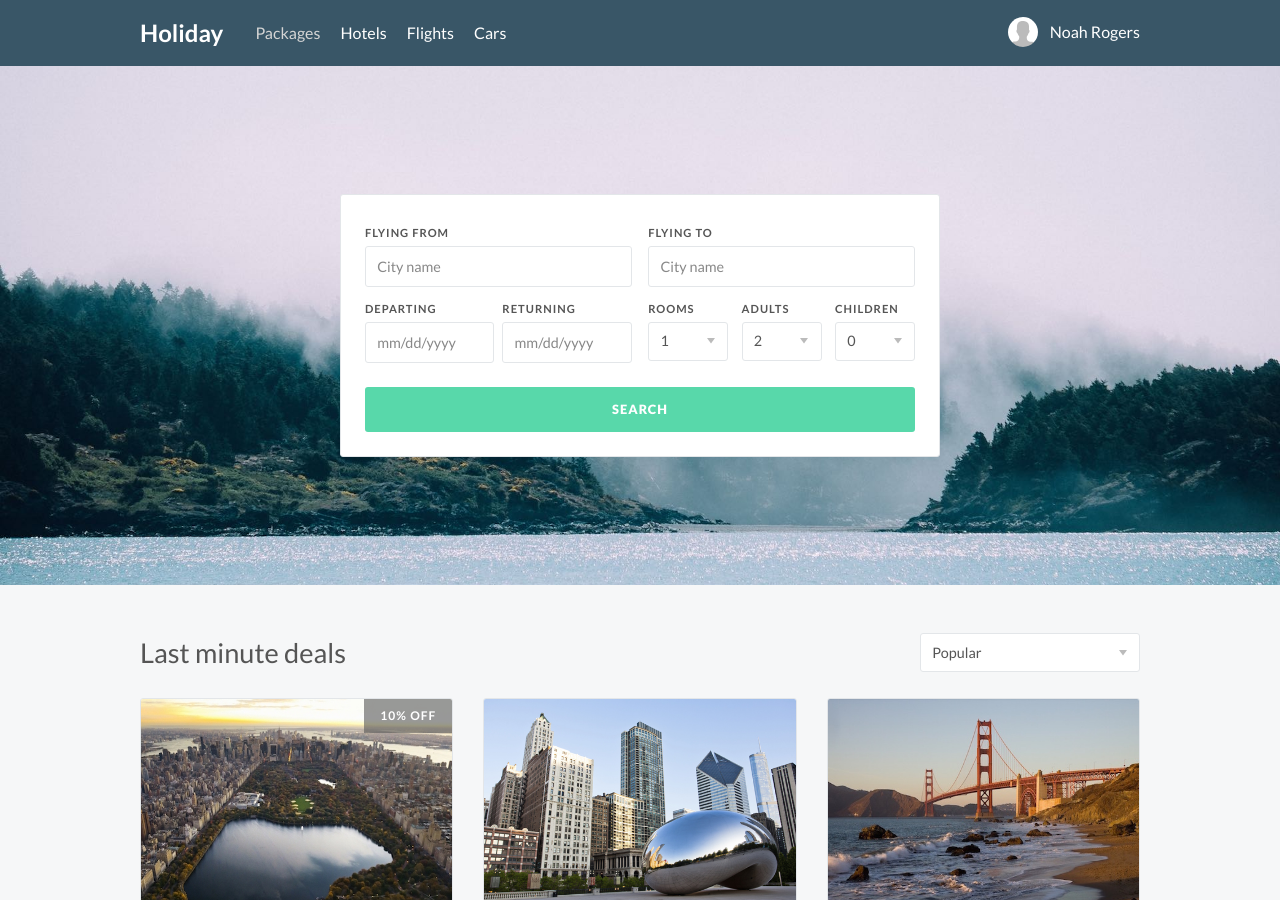
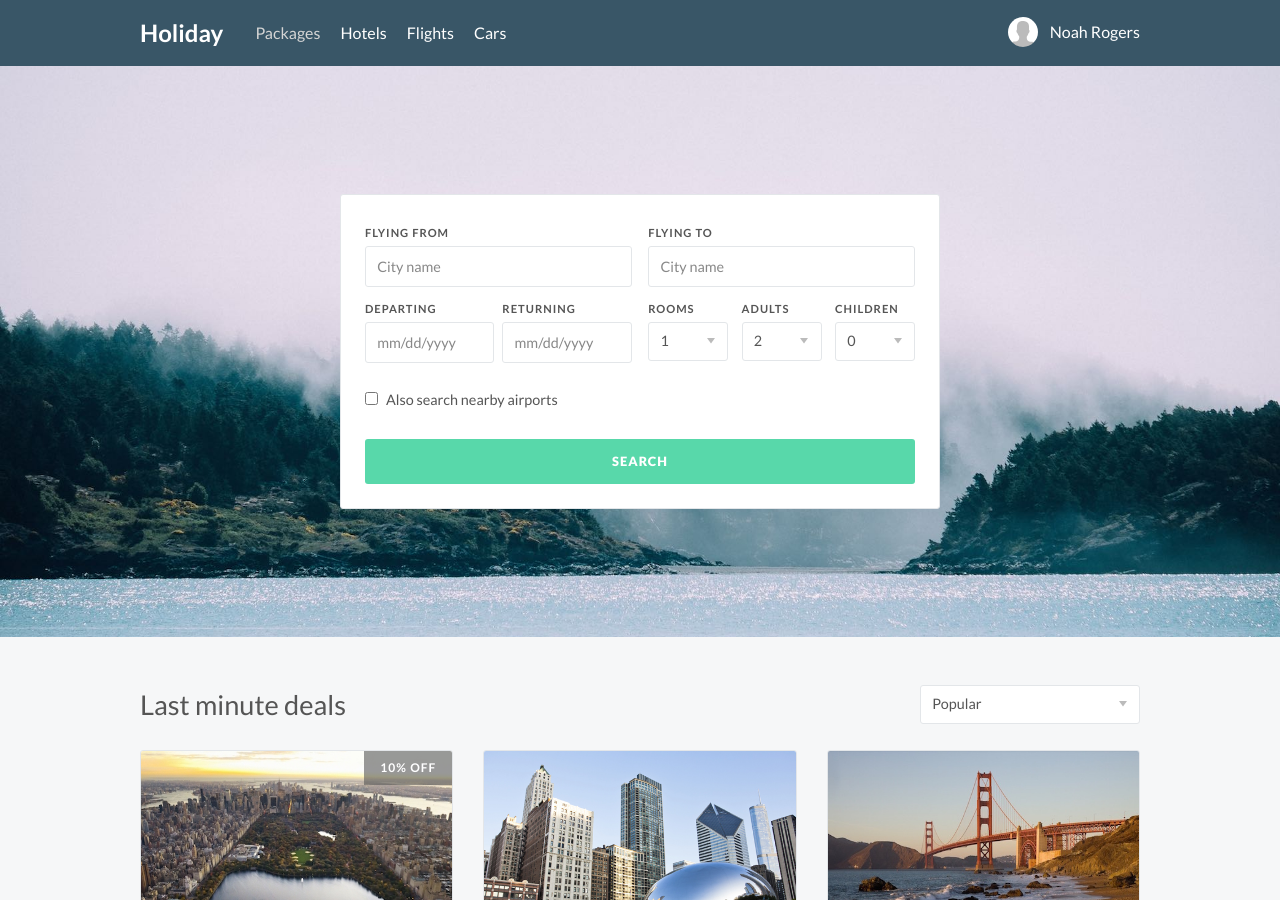
Before and after one commit to Treydor/holiday, a Jekyll site: the page built from index.html, in a window 1280 px wide and 900 px high. Built offline with Jekyll 4.4.1, drawn with Linux system fonts in a browser that asks for light colours; nearby versions of some CDN libraries.

Commit message:
General label and form tweaks
Corrects spelling error in form label

Adds placeholder text to select boxes

```diff
--- a/_includes/search/cars/search.html
+++ b/_includes/search/cars/search.html
@@ -6,8 +6,8 @@
         <input type="text" placeholder="City name, airport, zip code">
       </div>
       <div class="module module--6">
-        <label>Droping off</label>
-        <input type="text" placeholder="Same as pickup">
+        <label>Dropping off</label>
+        <input type="text" placeholder="City name, airport, zip code">
       </div>
     </div>
     <div class="row">
--- a/_includes/search/flights/search.html
+++ b/_includes/search/flights/search.html
@@ -48,6 +48,11 @@
         </div>
       </div>
     </div>
+    <div class="row add-margin-top">
+      <label class="label--clickable">
+        <input type="checkbox">Also search nearby airports
+      </label>
+    </div>
     <div class="row">
       <button class="button button--primary">Search</button>
     </div>
--- a/_includes/search/packages/search.html
+++ b/_includes/search/packages/search.html
@@ -55,6 +55,11 @@
         </div>
       </div>
     </div>
+    <div class="row add-margin-top">
+      <label class="label--clickable">
+        <input type="checkbox">Also search nearby airports
+      </label>
+    </div>
     <div class="row">
       <button class="button button--primary">Search</button>
     </div>
--- a/packages/package-selection/payments.html
+++ b/packages/package-selection/payments.html
@@ -39,7 +39,7 @@ group: packages
           <div class="module module--6">
             <label>Card type</label>
             <select>
-              <option selected="selected">Please select</option>
+              <option disabled selected>Please select</option>
               <option>American Express</option>
               <option>Discover</option>
               <option>Mastercard</option>
```
Also changed, not shown: other parts of packages/package-selection/payments.html (+2 -2 lines).
